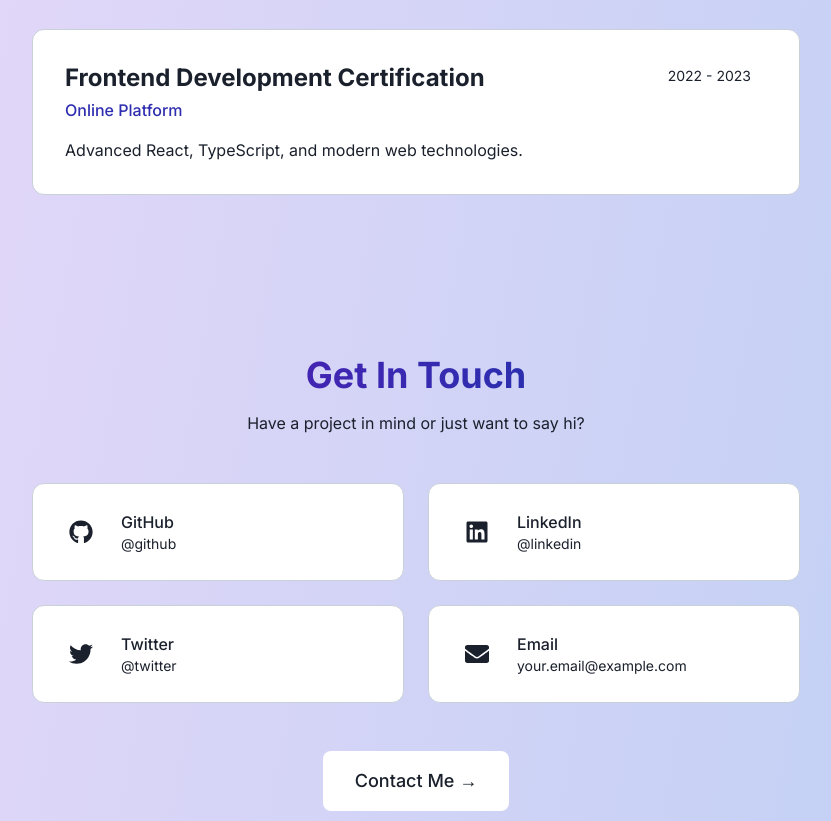
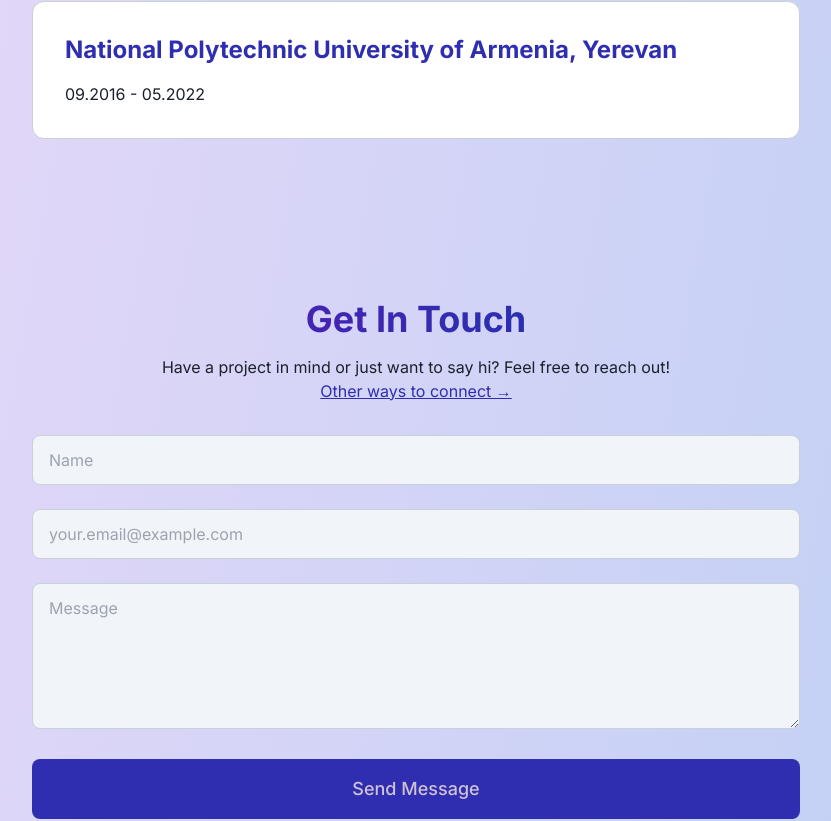
Before and after one commit to Tigran105/my-portfolio, a React (Vite) app: page / in a window 1280 px wide. Shown: the part 2392-3213 px from the top of the page, without its empty margins (224-1055 px from the left). Built offline with nearby package versions, Linux system fonts and the light colour scheme.

Commit message:
feat: add frontend email sending via EmailJS with name, email, message, and timestamp

```diff
--- a/package.json
+++ b/package.json
@@ -10,6 +10,7 @@
     "preview": "vite preview"
   },
   "dependencies": {
+    "@emailjs/browser": "^4.4.1",
     "framer-motion": "^12.31.0",
     "prettier": "^3.8.1",
     "react": "^19.2.0",
--- a/src/index.css
+++ b/src/index.css
@@ -25,7 +25,7 @@
     --background: 40 21 40;         /* dark gray background */
     --foreground: 226 232 240;      /* bright text */
     --border: 74 85 104;            /* medium gray */
-    --input: 56 70 89;              /* input background */
+    --input: 40 21 40;              /* input background */
     --ring: 113 129 255;             /* vivid blue accent */
     --accent: 49 42 100;          /* bright purple for hover */
     --gradient-from: 270 100 65; /* bright purple for dark mode */
--- a/src/locales/en.ts
+++ b/src/locales/en.ts
@@ -37,25 +37,12 @@
     title: "Education",
     description: "My academic journey and certifications",
     items: [
+      { institution: "Basic IT Center", time: "02.2020 - 09.2020" },
       {
-        degree: "Bachelor of Science in Computer Science",
-        institution: "University Name",
-        period: "2018 - 2022",
-        description:
-          "Focused on web development, algorithms, and software engineering principles.",
-      },
-      {
-        degree: "Frontend Development Certification",
-        institution: "Online Platform",
-        period: "2022 - 2023",
-        description: "Advanced React, TypeScript, and modern web technologies.",
+        institution: "National Polytechnic University of Armenia, Yerevan",
+        time: "09.2016 - 05.2022",
       },
     ],
-  },
-  getInTouch: {
-    title: "Get In Touch",
-    description: "Have a project in mind or just want to say hi?",
-    contact: "Contact Me →",
   },
   about: {
     title: "About Me",
@@ -174,6 +161,7 @@
     message: "Message",
     sendMessage: "Send Message",
     connect: "Connect With Me",
+    other: "Other ways to connect →",
     collaboration:
       "I'm always open to interesting projects and collaborations. Let's connect and create something amazing together!",
   },
--- a/src/locales/hy.ts
+++ b/src/locales/hy.ts
@@ -38,25 +38,14 @@
     description: "Իմ ակադեմիական ճանապարհը և սերտիֆիկատները",
     items: [
       {
-        degree: "Համակարգչային գիտությունների բակալավրի աստիճան",
-        institution: "Համալսարանի անվանում",
-        period: "2018 - 2022",
-        description:
-          "Հիմնական ուշադրությունը դարձվել է վեբ ծրագրավորման, ալգորիթմների և ծրագրային ինժեներիայի սկզբունքներին:",
+        institution: "Basic IT Center",
+        time: "02.2020 — 09.2020",
       },
       {
-        degree: "Ֆրոնտենդ ծրագրավորման սերտիֆիկատ",
-        institution: "Օնլայն հարթակ",
-        period: "2022 - 2023",
-        description:
-          "Ընդլայնված React, TypeScript և ժամանակակից վեբ տեխնոլոգիաներ:",
+        institution: "Հայաստանի ազգային պոլիտեխնիկական համալսարան, Երևան",
+        time: "09.2016 — 05.2022",
       },
     ],
-  },
-  getInTouch: {
-    title: "Կապ հաստատել",
-    description: "Ունե՞ք նախագիծ կամ պարզապես ուզում եք ողջունել?",
-    contact: "Կապ հաստատել →",
   },
   about: {
     title: "Իմ մասին",
@@ -169,12 +158,13 @@
   contact: {
     title: "Կապ հաստատել",
     description:
-      "Ունե՞ք նախագիծ կամ պարզապես ուզում եք ողջունել? Մի երկյուղեք կապ հաստատել:",
+      "Ունե՞ք նախագիծ կամ պարզապես ցանկանում եք բարևել։ Գրեք ինձ առանց վարանելու։",
     name: "Անուն",
     email: "Email",
     message: "Հաղորդագրություն",
     sendMessage: "Ուղարկել հաղորդագրություն",
     connect: "Կապ հաստատել ինձ հետ",
+    other: "Կապի այլ տարբերակներ →",
     collaboration:
       "Ես միշտ բաց եմ հետաքրքիր նախագծերի և համագործակցության համար: Եկեք կապ հաստատենք և միասին ստեղծենք ինչ-որ հիանալի:",
   },
--- a/src/locales/ru.ts
+++ b/src/locales/ru.ts
@@ -38,25 +38,14 @@
     description: "Моё академическое путешествие и сертификаты",
     items: [
       {
-        degree: "Бакалавр наук в области компьютерных наук",
-        institution: "Название университета",
-        period: "2018 - 2022",
-        description:
-          "Основное внимание уделялось веб-разработке, алгоритмам и принципам программной инженерии.",
+        institution: "Basic IT Center",
+        time: "02.2020 — 09.2020",
       },
       {
-        degree: "Сертификат по фронтенд разработке",
-        institution: "Онлайн платформа",
-        period: "2022 - 2023",
-        description:
-          "Продвинутый React, TypeScript и современные веб-технологии.",
+        institution: "Национальный политехнический университет Армении, Ереван",
+        time: "09.2016 — 05.2022",
       },
     ],
-  },
-  getInTouch: {
-    title: "Связаться",
-    description: "Есть проект или просто хочешь поздороваться?",
-    contact: "Связаться →",
   },
   about: {
     title: "Обо мне",
@@ -168,13 +157,13 @@
   },
   contact: {
     title: "Связаться",
-    description:
-      "Есть проект или просто хочешь поздороваться? Не стесняйся написать!",
+    description: "Есть проект или просто хотите поздороваться? Смело пишите!",
     name: "Имя",
     email: "Email",
     message: "Сообщение",
     sendMessage: "Отправить сообщение",
     connect: "Связаться со мной",
+    other: "Другие способы связи →",
     collaboration:
       "Я всегда открыт для интересных проектов и сотрудничества. Давайте свяжемся и создадим что-то удивительное вместе!",
   },
--- a/src/locales/types.ts
+++ b/src/locales/types.ts
@@ -9,10 +9,8 @@
   website?: string;
 }
 export interface EducationItem {
-  degree: string;
   institution: string;
-  period: string;
-  description: string;
+  time: string;
 }
 
 export interface Translation {
@@ -47,11 +45,6 @@
     description: string;
     items: EducationItem[];
   };
-  getInTouch: {
-    title: string;
-    description: string;
-    contact: string;
-  };
   about: {
     title: string;
     description1: string;
@@ -72,6 +65,7 @@
     email: string;
     message: string;
     sendMessage: string;
+    other: string;
     connect: string;
     collaboration: string;
   };
--- a/src/pages/Contact.tsx
+++ b/src/pages/Contact.tsx
@@ -1,11 +1,11 @@
 import React from "react";
 import { motion } from "framer-motion";
 import { Section } from "../components/ui/Section";
-import { Button } from "../components/ui/Button";
 import { SOCIAL_LINKS } from "../store/appStore";
 import { FaGithub, FaLinkedin, FaTwitter, FaEnvelope } from "react-icons/fa";
 import { fadeInUp, fadeInLeft, staggerChildren } from "../utils/animations";
 import { useLanguage } from "../hooks/useLanguage";
+import { GetInTouch } from "../sections/home/GetInTouch.tsx";
 
 const iconMap = {
   github: FaGithub,
@@ -21,77 +21,7 @@
     <Section id="contact">
       <div className="container mx-auto px-4">
         <div className="grid grid-cols-1 lg:grid-cols-2 gap-16">
-          <motion.div
-            variants={fadeInLeft}
-            initial="initial"
-            whileInView="animate"
-            viewport={{ once: true }}
-            className="space-y-8"
-          >
-            <div>
-              <h2 className="text-4xl font-bold mb-4 text-gradient">
-                {t("contact.title")}
-              </h2>
-              <p className="text-foreground/70">{t("contact.description")}</p>
-            </div>
-
-            <form className="space-y-6">
-              <div>
-                <label
-                  htmlFor="name"
-                  className="block text-sm font-medium text-foreground mb-2"
-                >
-                  {t("contact.name")}
-                </label>
-                <input
-                  type="text"
-                  id="name"
-                  className="w-full px-4 py-3 border border-border bg-input rounded-lg focus:ring-2 focus:ring-ring focus:border-ring transition"
-                  placeholder={t("contact.name")}
-                />
-              </div>
-
-              <div>
-                <label
-                  htmlFor="email"
-                  className="block text-sm font-medium text-foreground mb-2"
-                >
-                  {t("contact.email")}
-                </label>
-                <input
-                  type="email"
-                  id="email"
-                  className="w-full px-4 py-3 border border-border bg-input rounded-lg focus:ring-2 focus:ring-ring focus:border-ring transition"
-                  placeholder="your.email@example.com"
-                />
-              </div>
-
-              <div>
-                <label
-                  htmlFor="message"
-                  className="block text-sm font-medium text-foreground mb-2"
-                >
-                  {t("contact.message")}
-                </label>
-                <textarea
-                  id="message"
-                  rows={5}
-                  className="w-full px-4 py-3 border border-border bg-input rounded-lg focus:ring-2 focus:ring-ring focus:border-ring transition"
-                  placeholder={t("contact.message")}
-                ></textarea>
-              </div>
-
-              <Button
-                type="submit"
-                variant="primary"
-                size="lg"
-                className="w-full"
-              >
-                {t("contact.sendMessage")}
-              </Button>
-            </form>
-          </motion.div>
-
+          <GetInTouch />
           <motion.div
             variants={fadeInUp}
             initial="initial"
--- a/src/sections/home/Education.tsx
+++ b/src/sections/home/Education.tsx
@@ -50,18 +50,12 @@
             >
               <div className="flex justify-between items-start mb-4">
                 <div>
-                  <h3 className="text-2xl font-bold text-foreground">
-                    {edu.degree}
+                  <h3 className="text-2xl font-bold text-ring">
+                    {edu.institution}
                   </h3>
-                  <p className="text-ring font-medium mt-1">
-                    {edu.institution}
-                  </p>
                 </div>
-                <span className="text-foreground/60 text-sm bg-foreground/5 px-4 py-1 rounded-full">
-                  {edu.period}
-                </span>
               </div>
-              <p className="text-foreground/70">{edu.description}</p>
+              <p className="text-foreground/70">{edu.time}</p>
             </motion.div>
           ))}
         </motion.div>
--- a/src/sections/home/GetInTouch.tsx
+++ b/src/sections/home/GetInTouch.tsx
@@ -1,84 +1,133 @@
-import React from 'react';
-import { motion } from 'framer-motion';
-import { Button } from '../../components/ui/Button';
-import { SOCIAL_LINKS } from '../../store/appStore';
-import { FaGithub, FaLinkedin, FaTwitter, FaEnvelope } from 'react-icons/fa';
-import { fadeInUp, fadeInLeft, staggerChildren } from '../../utils/animations';
-import { useLanguage } from '../../hooks/useLanguage';
-
-const iconMap = {
-  github: FaGithub,
-  linkedin: FaLinkedin,
-  twitter: FaTwitter,
-  email: FaEnvelope
-};
+import React, { useRef } from "react";
+import { motion } from "framer-motion";
+import emailjs from "@emailjs/browser";
+import { Button } from "../../components/ui/Button";
+import { fadeInLeft } from "../../utils/animations";
+import { useLanguage } from "../../hooks/useLanguage";
+import { Link } from "react-router-dom";
 
 export const GetInTouch: React.FC = () => {
   const { t } = useLanguage();
+  const formRef = useRef<HTMLFormElement | null>(null);
+
+  const handleSubmit = (e: React.FormEvent) => {
+    e.preventDefault();
+
+    if (!formRef.current) return;
+
+    const currentTime = new Date().toLocaleString();
+
+    const hiddenInput = document.createElement("input");
+    hiddenInput.type = "hidden";
+    hiddenInput.name = "time";
+    hiddenInput.value = currentTime;
+    formRef.current.appendChild(hiddenInput);
+
+    emailjs
+      .sendForm(
+        import.meta.env.VITE_EMAILJS_SERVICE_ID,
+        import.meta.env.VITE_EMAILJS_TEMPLATE_ID,
+        formRef.current,
+        import.meta.env.VITE_EMAILJS_PUBLIC_KEY,
+      )
+      .then(
+        () => {
+          alert("Message sent successfully 🚀");
+          formRef.current?.reset();
+          hiddenInput.remove();
+        },
+        (error) => {
+          console.error(error);
+          alert("Something went wrong 😢");
+          hiddenInput.remove();
+        },
+      );
+  };
 
   return (
     <section id="get-in-touch" className="py-20 bg-foreground/3">
       <div className="container mx-auto px-4">
-        <div className="max-w-4xl mx-auto text-center mb-12">
-          <motion.h2
-            variants={fadeInUp}
-            initial="initial"
-            whileInView="animate"
-            viewport={{ once: true }}
-            className="text-4xl font-bold mb-4 text-gradient"
-          >
-            {t('getInTouch.title')}
-          </motion.h2>
-
-          <motion.p
-            variants={fadeInUp}
-            initial="initial"
-            whileInView="animate"
-            viewport={{ once: true }}
-            transition={{ delay: 0.2 }}
-            className="text-foreground/70"
-          >
-            {t('getInTouch.description')}
-          </motion.p>
-        </div>
-
         <motion.div
-          variants={staggerChildren}
+          variants={fadeInLeft}
           initial="initial"
           whileInView="animate"
           viewport={{ once: true }}
-          className="grid grid-cols-1 md:grid-cols-2 gap-6 max-w-3xl mx-auto"
+          className="space-y-8 max-w-3xl mx-auto"
         >
-          {SOCIAL_LINKS.map((social, index) => {
-            const Icon = iconMap[social.icon as keyof typeof iconMap];
-            return (
-              <motion.a
-                key={social.id}
-                href={social.url}
-                target="_blank"
-                rel="noopener noreferrer"
-                variants={fadeInLeft}
-                className="flex items-center gap-4 p-6 bg-background rounded-xl border border-border hover:bg-ring/10 hover:text-ring transition-colors group"
-              >
-                <div className="w-12 h-12 bg-ring/20 rounded-lg flex items-center justify-center group-hover:bg-ring group-hover:text-white transition-colors">
-                  <Icon className="w-6 h-6" />
-                </div>
-                <div className="text-left">
-                  <p className="font-medium text-foreground">{social.label}</p>
-                  <p className="text-sm text-foreground/60 group-hover:text-ring transition-colors">
-                    {social.id === 'email' ? 'your.email@example.com' : `@${social.id}`}
-                  </p>
-                </div>
-              </motion.a>
-            );
-          })}
+          <div>
+            <h2 className="text-4xl font-bold mb-4 text-gradient text-center">
+              {t("contact.title")}
+            </h2>
+            <p className="text-foreground/70 text-center">
+              {t("contact.description")} <br />
+              {location.pathname !== "/contact" && (
+                <Link to={"/contact"} className={"underline text-ring"}>
+                  {t("contact.other")}
+                </Link>
+              )}
+            </p>
+          </div>
+
+          <form ref={formRef} className="space-y-6">
+            <div>
+              {/*<label*/}
+              {/*  htmlFor="name"*/}
+              {/*  className="block text-sm font-medium text-foreground mb-2"*/}
+              {/*>*/}
+              {/*  {t("contact.name")}*/}
+              {/*</label>*/}
+              <input
+                type="text"
+                id="name"
+                name={"name"}
+                className="w-full px-4 py-3 border border-border bg-input rounded-lg focus:ring-2 focus:ring-ring focus:border-ring transition"
+                placeholder={t("contact.name")}
+              />
+            </div>
+
+            <div>
+              {/*<label*/}
+              {/*  htmlFor="email"*/}
+              {/*  className="block text-sm font-medium text-foreground mb-2"*/}
+              {/*>*/}
+              {/*  {t("contact.email")}*/}
+              {/*</label>*/}
+              <input
+                type="email"
+                id="email"
+                name={"email"}
+                className="w-full px-4 py-3 border border-border bg-input rounded-lg focus:ring-2 focus:ring-ring focus:border-ring transition"
+                placeholder="your.email@example.com"
+              />
+            </div>
+
+            <div>
+              {/*<label*/}
+              {/*  htmlFor="message"*/}
+              {/*  className="block text-sm font-medium text-foreground mb-2"*/}
+              {/*>*/}
+              {/*  {t("contact.message")}*/}
+              {/*</label>*/}
+              <textarea
+                id="message"
+                name={"message"}
+                rows={5}
+                className="w-full px-4 py-3 border border-border bg-input rounded-lg focus:ring-2 focus:ring-ring focus:border-ring transition"
+                placeholder={t("contact.message")}
+              ></textarea>
+            </div>
+
+            <Button
+              type="submit"
+              variant="secondary"
+              size="lg"
+              className="w-full"
+              onClick={handleSubmit}
+            >
+              {t("contact.sendMessage")}
+            </Button>
+          </form>
         </motion.div>
-
-        <div className="text-center mt-12">
-          <Button variant="primary" size="lg">
-            {t('getInTouch.contact')}
-          </Button>
-        </div>
       </div>
     </section>
   );
```
Also changed, not shown: 2 other files (tests, documents, lock files or other folders).
